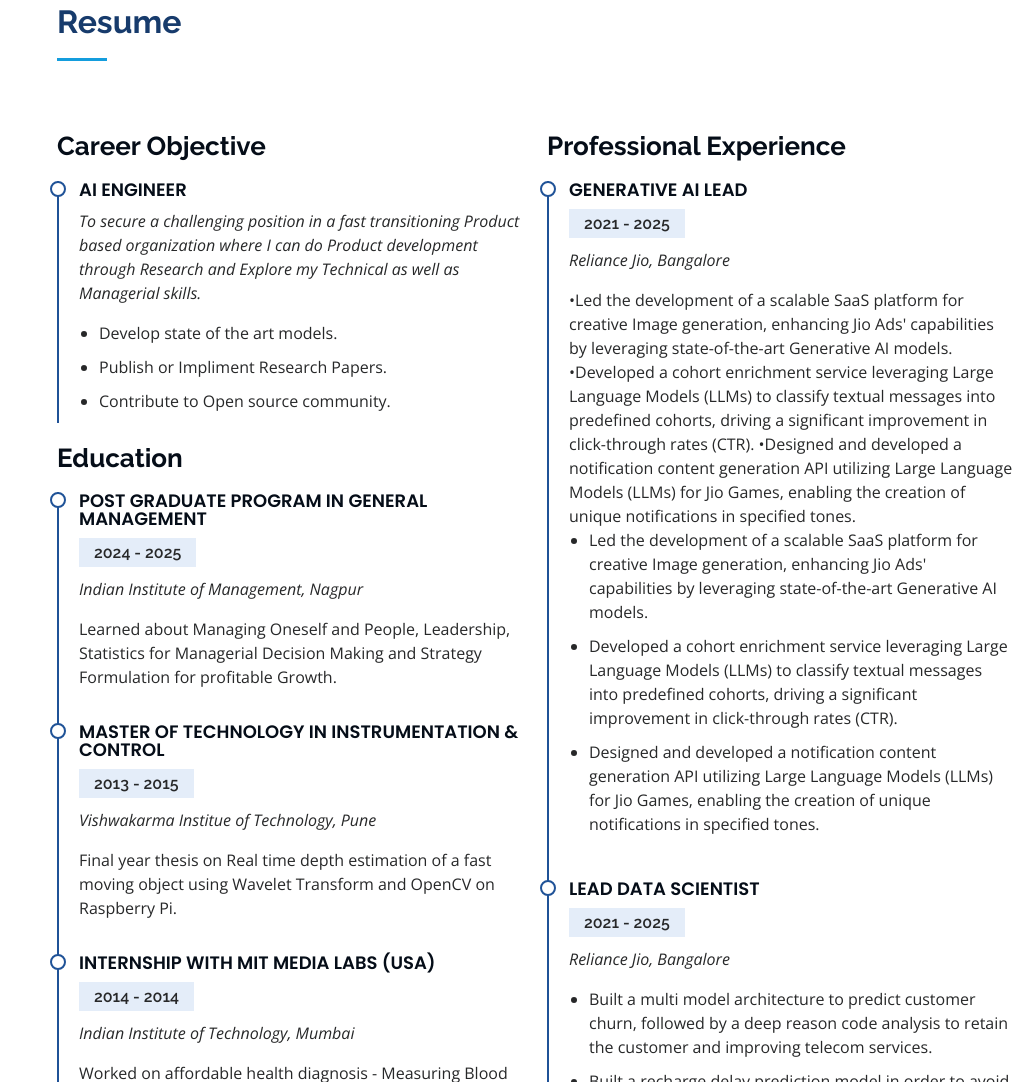
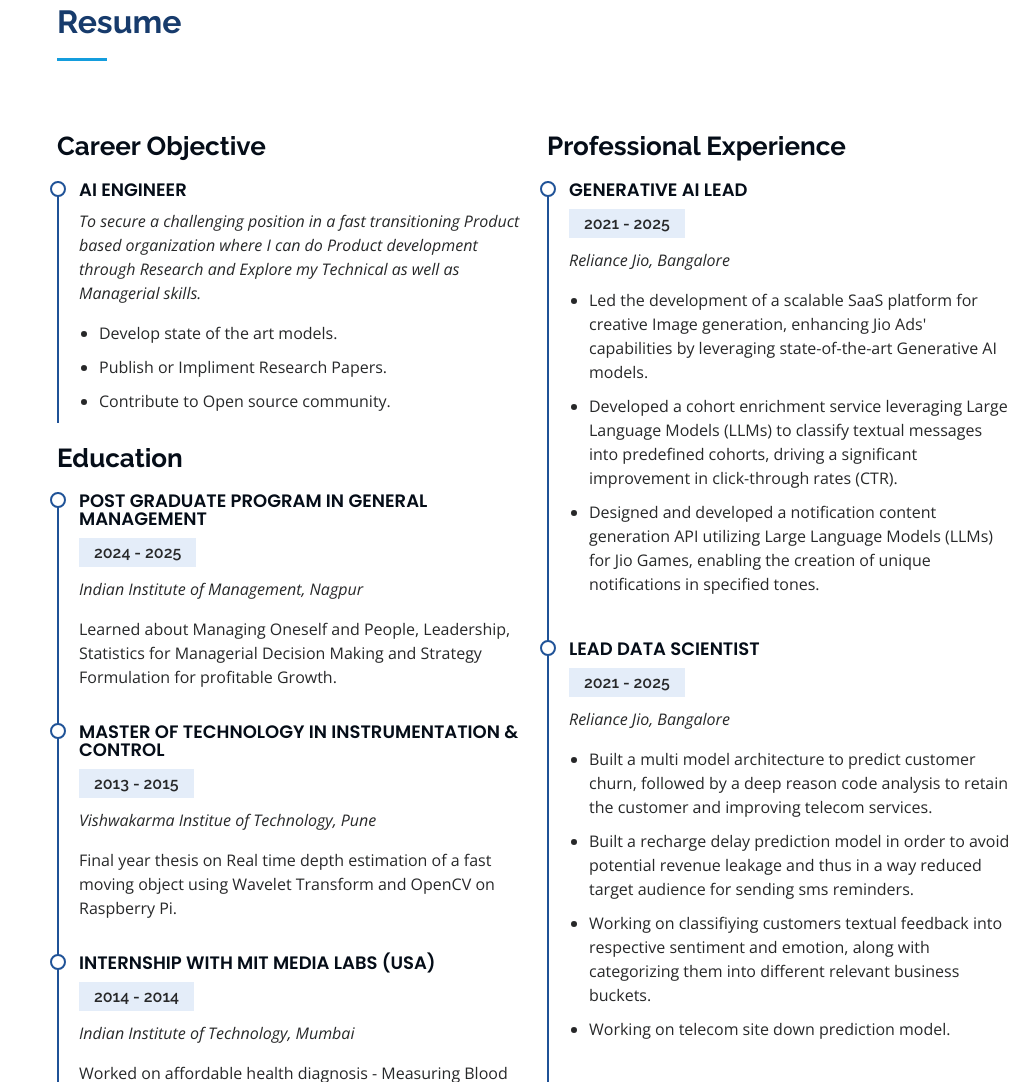
Before and after one commit to VINIT777/Profile, a plain HTML site: page index.html in a window 1280 px wide. Shown: the part 2724-3806 px from the top of the page, without its empty margins (255-1280 px from the left). Drawn offline with nearby package versions, Linux system fonts and the light colour scheme.

Commit message:
Update index.html

```diff
--- a/index.html
+++ b/index.html
@@ -307,14 +307,6 @@
               <h4>Generative AI Lead</h4>
               <h5>2021 - 2025</h5>
               <p><em>Reliance Jio, Bangalore</em></p>
-
-              •Led the development of a scalable SaaS platform for creative Image generation, enhancing Jio Ads' capabilities by leveraging
-state-of-the-art Generative AI models.
-•Developed a cohort enrichment service leveraging Large Language Models (LLMs) to classify textual messages into
-predefined cohorts, driving a significant improvement in click-through rates (CTR).
-•Designed and developed a notification content generation API utilizing Large Language Models (LLMs) for Jio Games, enabling
-the creation of unique notifications in specified tones.
-
               <ul>
                 <li>Led the development of a scalable SaaS platform for creative Image generation, enhancing Jio Ads' capabilities by leveraging
 state-of-the-art Generative AI models.</li>
```
